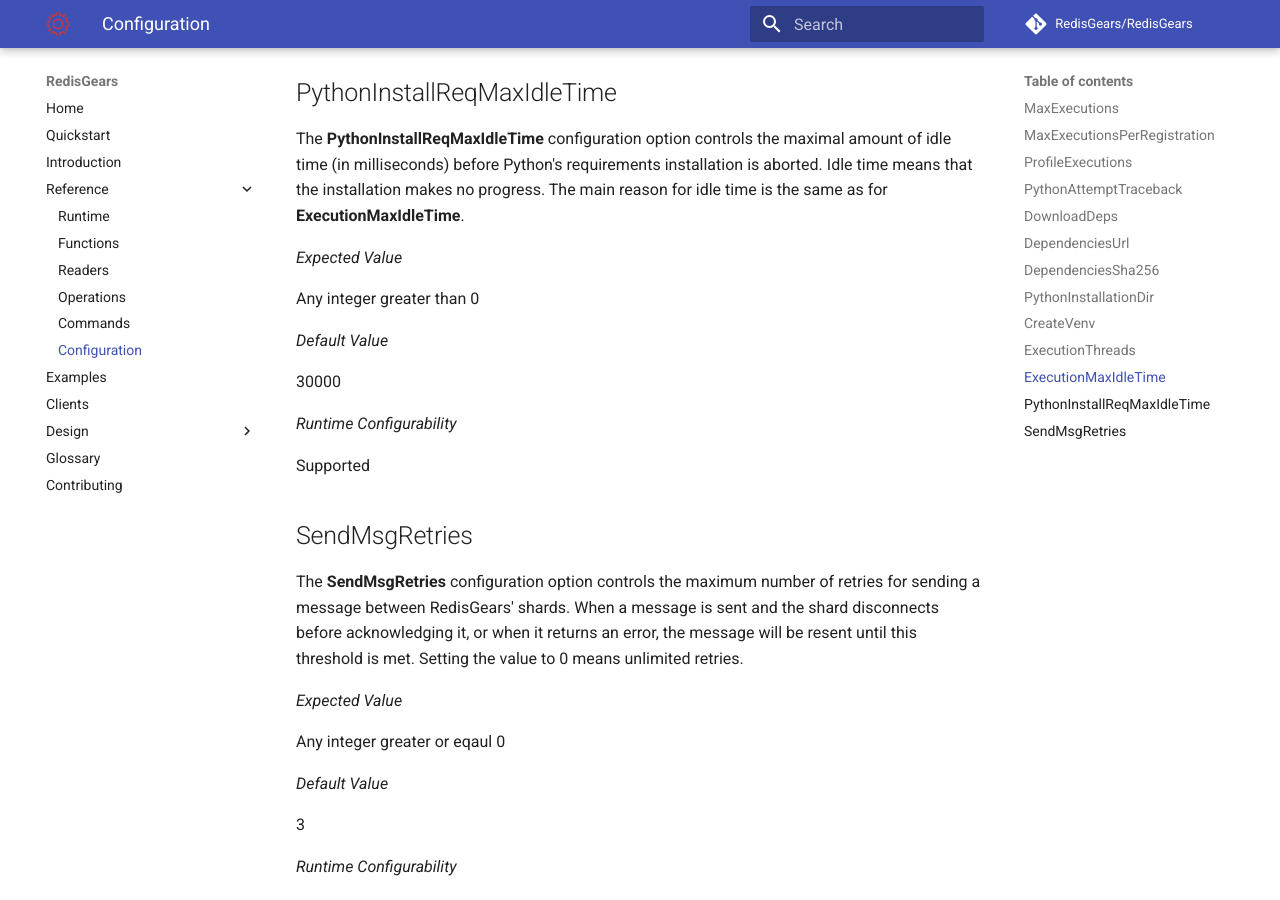
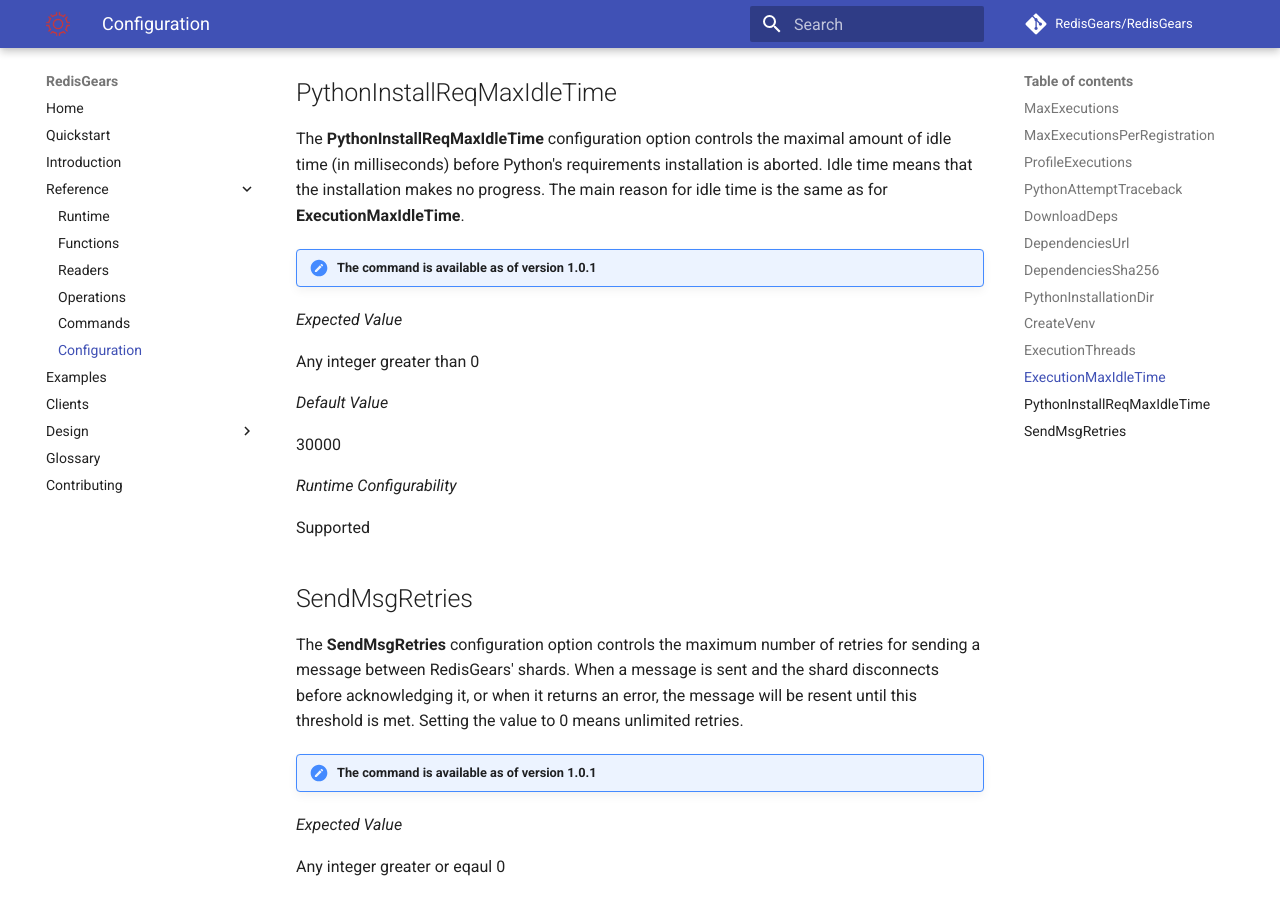
Before and after one commit to RedisGears/RedisGears, an MkDocs documentation site: the page built from docs/configuration.md, in a window 1280 px wide and 900 px high, scrolled down 6019 px. Built offline with MkDocs 1.6.1 and Material for MkDocs 9.7.7, drawn with Linux system fonts in a browser that asks for light colours; comment, search, counter and statistics services are not loaded.

Commit message:
update version to 1.0.1, fix docs

```diff
--- a/docs/configuration.md
+++ b/docs/configuration.md
@@ -227,6 +227,8 @@
 ## PythonInstallReqMaxIdleTime
 The **PythonInstallReqMaxIdleTime** configuration option controls the maximal amount of idle time (in milliseconds) before Python's requirements installation is aborted. Idle time means that the installation makes no progress. The main reason for idle time is the same as for **ExecutionMaxIdleTime**.
 
+!!! note "The command is available as of version 1.0.1"
+
 _Expected Value_
 
 Any integer greater than 0
@@ -242,6 +244,8 @@
 ## SendMsgRetries
 The **SendMsgRetries** configuration option controls the maximum number of retries for sending a message between RedisGears' shards. When a message is sent and the shard disconnects before acknowledging it, or when it returns an error, the message will be resent until this threshold is met. Setting the value to 0 means unlimited retries.
 
+!!! note "The command is available as of version 1.0.1"
+
 _Expected Value_
 
 Any integer greater or eqaul 0
```
Also changed, not shown: docs/commands.md (+2 -0 lines), 1 other file.
